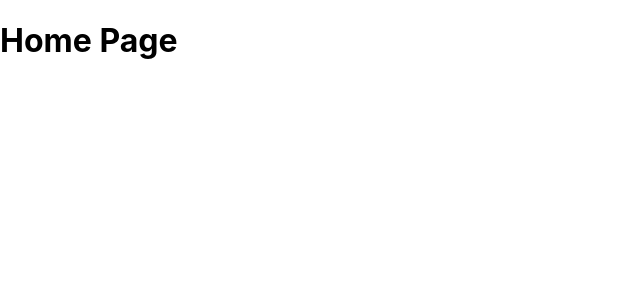
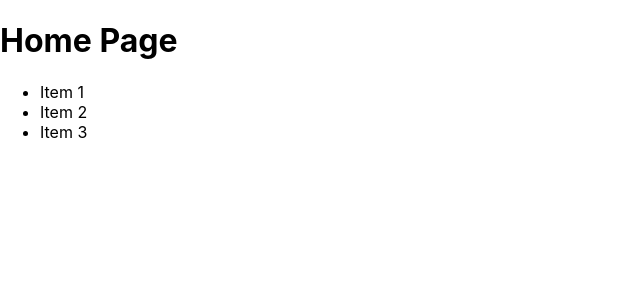
Before and after one commit to aamirmabs/next-sandbox, a Next.js app: page / in a window 1280 px wide. Shown: the top 300 px of the page, without its empty margins (0-640 px from the left). Built offline with nearby package versions, Linux system fonts and the light colour scheme.

Commit message:
hard-coding routes on index

```diff
--- a/pages/index.js
+++ b/pages/index.js
@@ -1,10 +1,24 @@
 // served when you try to reach domain.com/
+
+import { Fragment } from "react";
 
 function HomePage() {
   return (
-    <div>
+    <Fragment>
       <h1>Home Page</h1>
-    </div>
+
+      <ul>
+        <li>
+          <a href="/news/news-item-1">Item 1</a>
+        </li>
+        <li>
+          <a href="/news/news-item-2">Item 2</a>
+        </li>
+        <li>
+          <a href="/news/news-item-3">Item 3</a>
+        </li>
+      </ul>
+    </Fragment>
   );
 }
 
--- a/pages/news/[newsId].js
+++ b/pages/news/[newsId].js
@@ -12,7 +12,7 @@ function DetailPage() {
 
   return (
     <div>
-      <h1>News Item Page</h1>
+      <h1>{newsId} Page</h1>
       <p>Requested ID: {newsId}</p>
     </div>
   );
```
